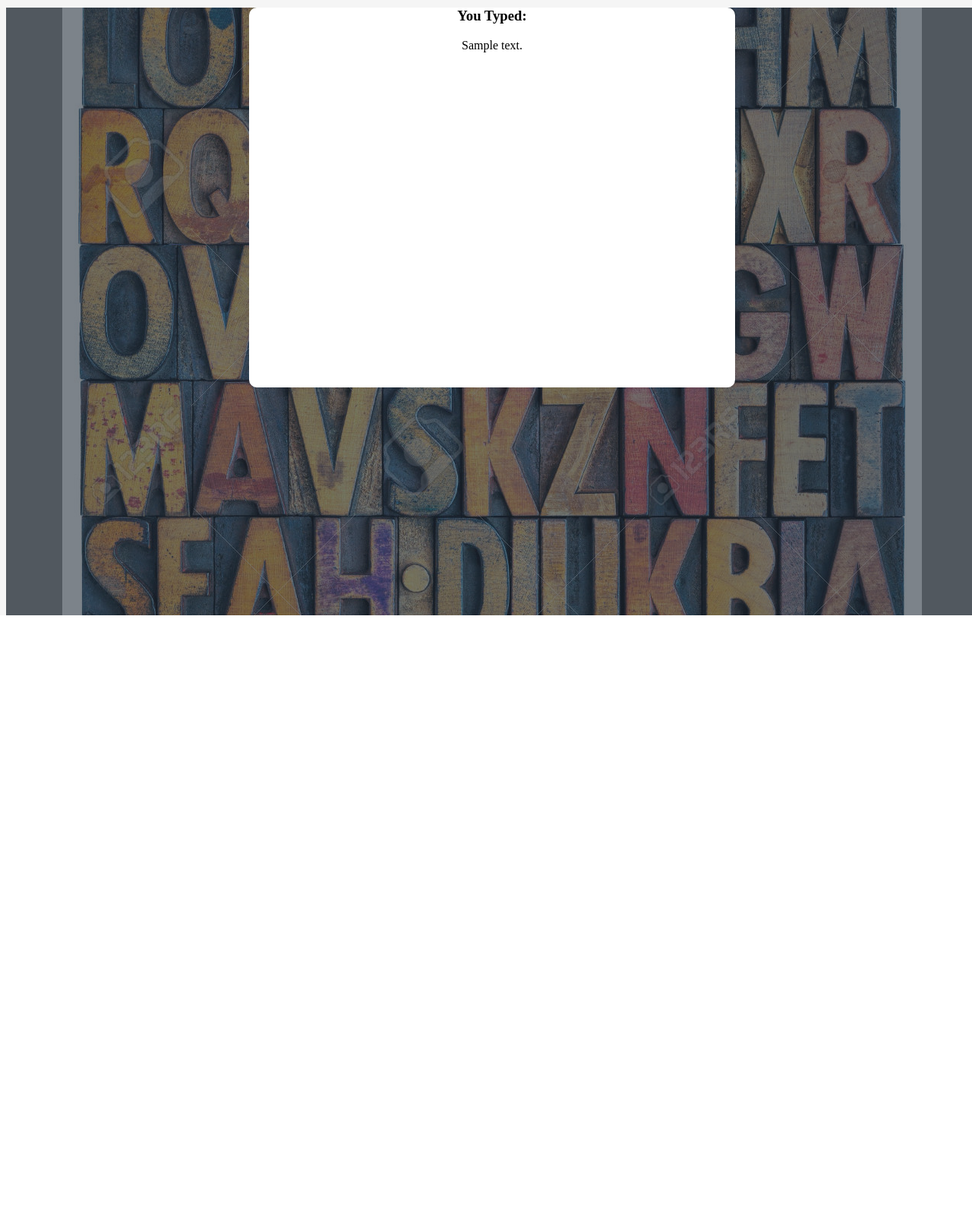
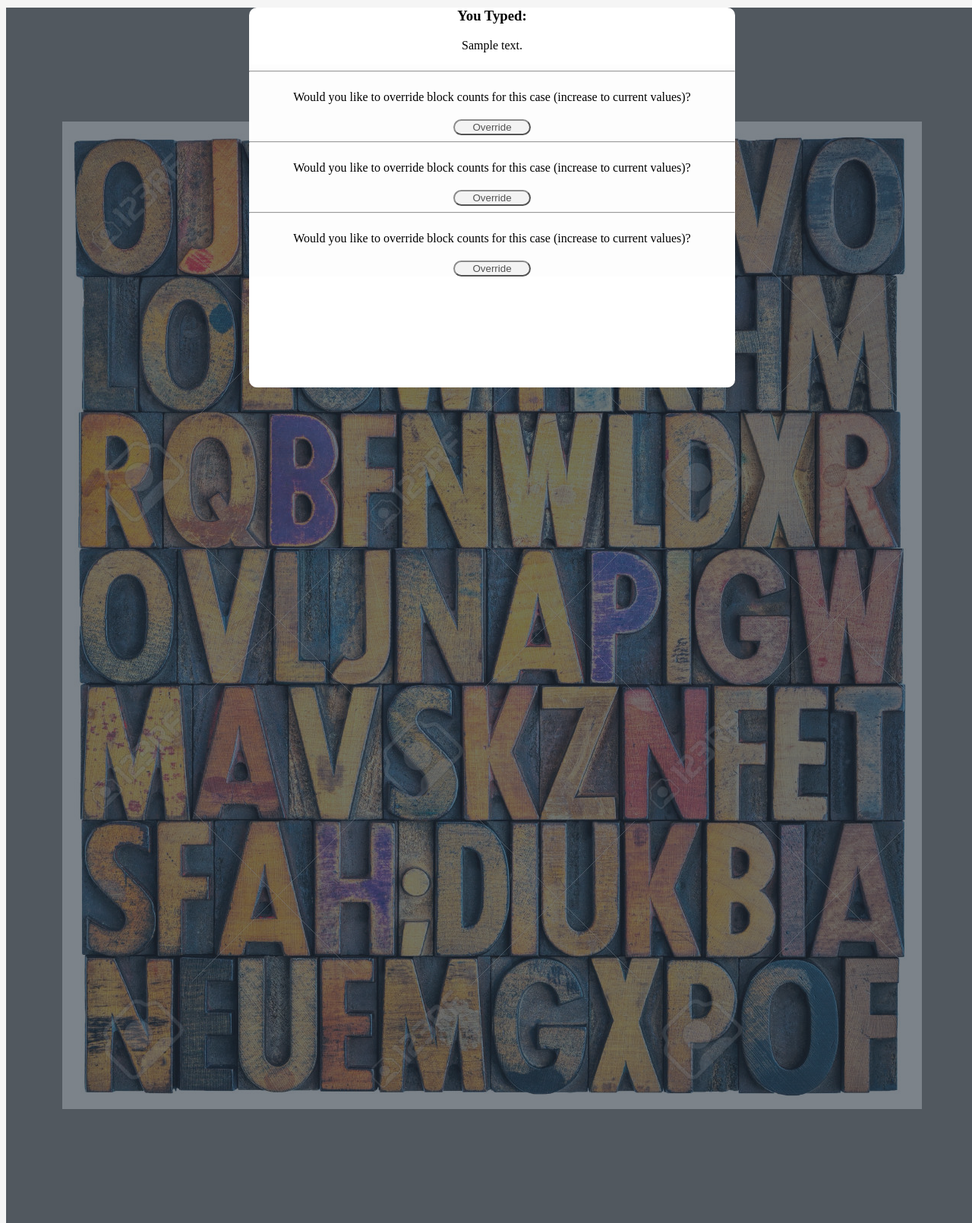
Before and after one commit to clarkdatalabs/typesetting, a Django app: template typeset/cases/templates/cases/results.html in a window 1280 px wide. Shown: the whole page at 76% size. Before the commit the page ends 810 px from the top, so only its background shows below. Run offline with Django 3.2, Linux system fonts and the light colour scheme; data comes from the database, SQL or seed files in the repository; both versions use the stored data as it was after the commit; the template is opened without the code that fills it: values that come from a table or form of the project are taken from there, most other values are stand-ins (such as "Sample title", 1, 10 or a date in 2020).

Commit message:
better results page formatting

```diff
--- a/typeset/cases/static/cases/base.css
+++ b/typeset/cases/static/cases/base.css
@@ -85,7 +85,7 @@ border-radius: 20px;
 .mainback{
   background:url('images/back1.jpg') rgba(51,51,51,0.5) no-repeat center center fixed;
   width:100%;
-  height:100%;
+  height:200%;
 }
 h3{
   margin-top:10px;
--- a/typeset/cases/templates/cases/results.html
+++ b/typeset/cases/templates/cases/results.html
@@ -36,6 +36,7 @@
           <!-- <h3>Can't Print</h3> -->
           {% for case in Cases %}
             <div class="resultsbox">
+                <hr >
               {% if case.caseprint == 'False' %}
                 {% for case in case.dict|dictsortreversed:"count" %}
                      {% if forloop.first %}
@@ -44,8 +45,6 @@
 
                      {% if case.print == 'False'%}
                      <div class="resultitem" style='background-color:#f44336 !important;'>{{ case.char }}:{{ case.input }}/{{ case.database }}</div>
-                     {% elif case.database|subtract:case.input == "1" %}
-                     <div class="resultitem" style='background-color: #7cec7c !important;'>{{ case.char }}:{{ case.input }}/{{ case.database }}</div>
                      {% elif case.database|subtract:case.input == "0" %}
                      <div class="resultitem" style='background-color:#ffeb3b !important;'>{{ case.char }}:{{ case.input }}/{{ case.database }}</div>
                      {% else %}
@@ -54,14 +53,18 @@
 
 
                 {% endfor %}
-                <textarea name="typesetText" form='inputform{{ case.id }}' style="display:none;">{{ typesetText }}</textarea>
-                <textarea name="typesetCase" form='inputform{{ case.id }}' style="display:none;">{{ case.id }}</textarea>
-                <form action="{% url 'override' %}" method="POST" id='inputform{{ case.id }}'>
-                  {% csrf_token %}
-                <!-- <span>Override letters with current letters as minimum</span> -->
-                <input type="submit" value="Override counts">
-                </form>
+
               {% endif %}
+            </div>
+            <div class="resultsbox">
+              <p>Would you like to override block counts for this case (increase to current values)?</p>
+              <textarea name="typesetText" form='inputform{{ case.id }}' style="display:none;">{{ typesetText }}</textarea>
+              <textarea name="typesetCase" form='inputform{{ case.id }}' style="display:none;">{{ case.id }}</textarea>
+              <form action="{% url 'override' %}" method="POST" id='inputform{{ case.id }}'>
+                {% csrf_token %}
+              <!-- <span>Override letters with current letters as minimum</span> -->
+              <input type="submit" value="Override">
+              </form>
             </div>
 
           {% endfor %}
```
Also changed, not shown: typeset/db.sqlite3.
